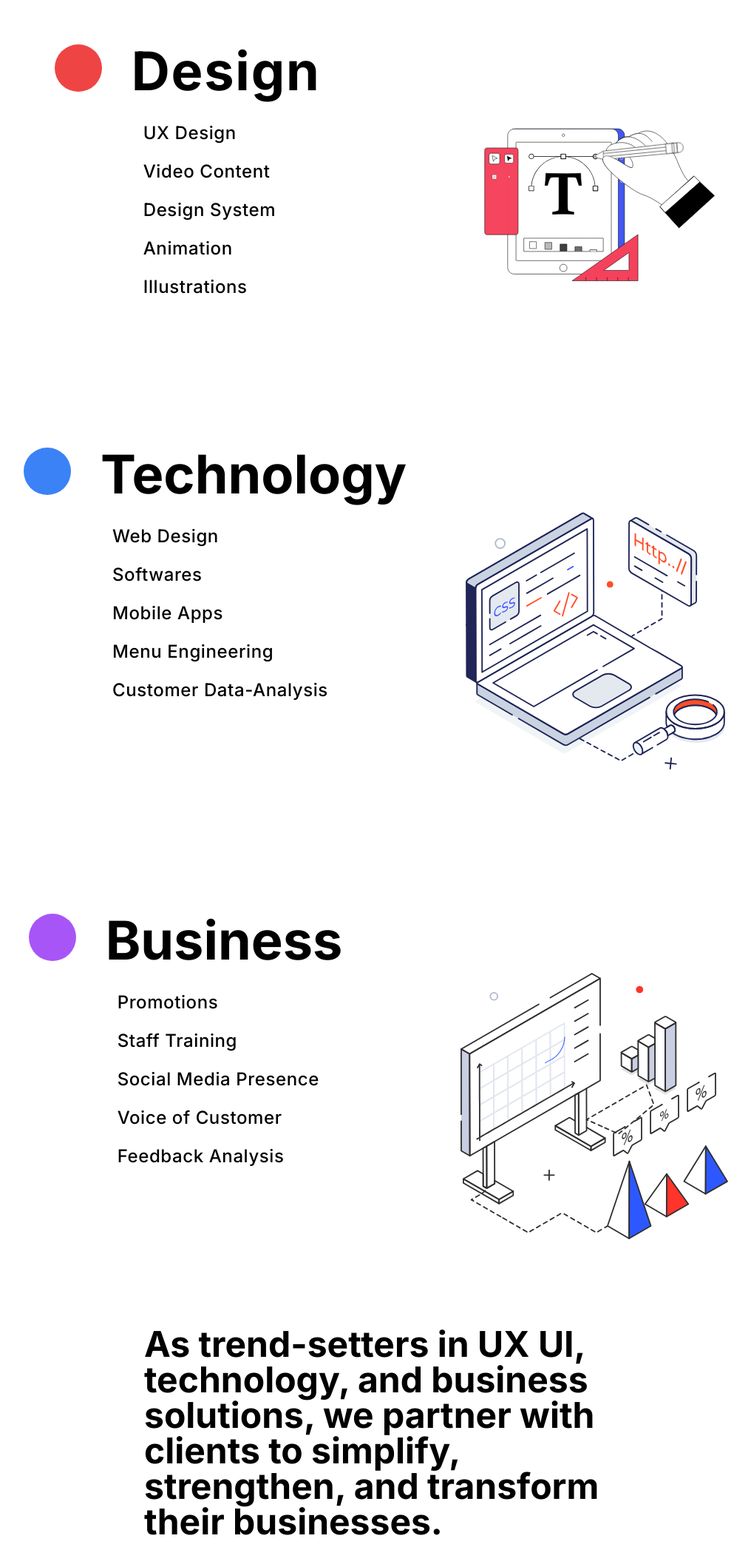
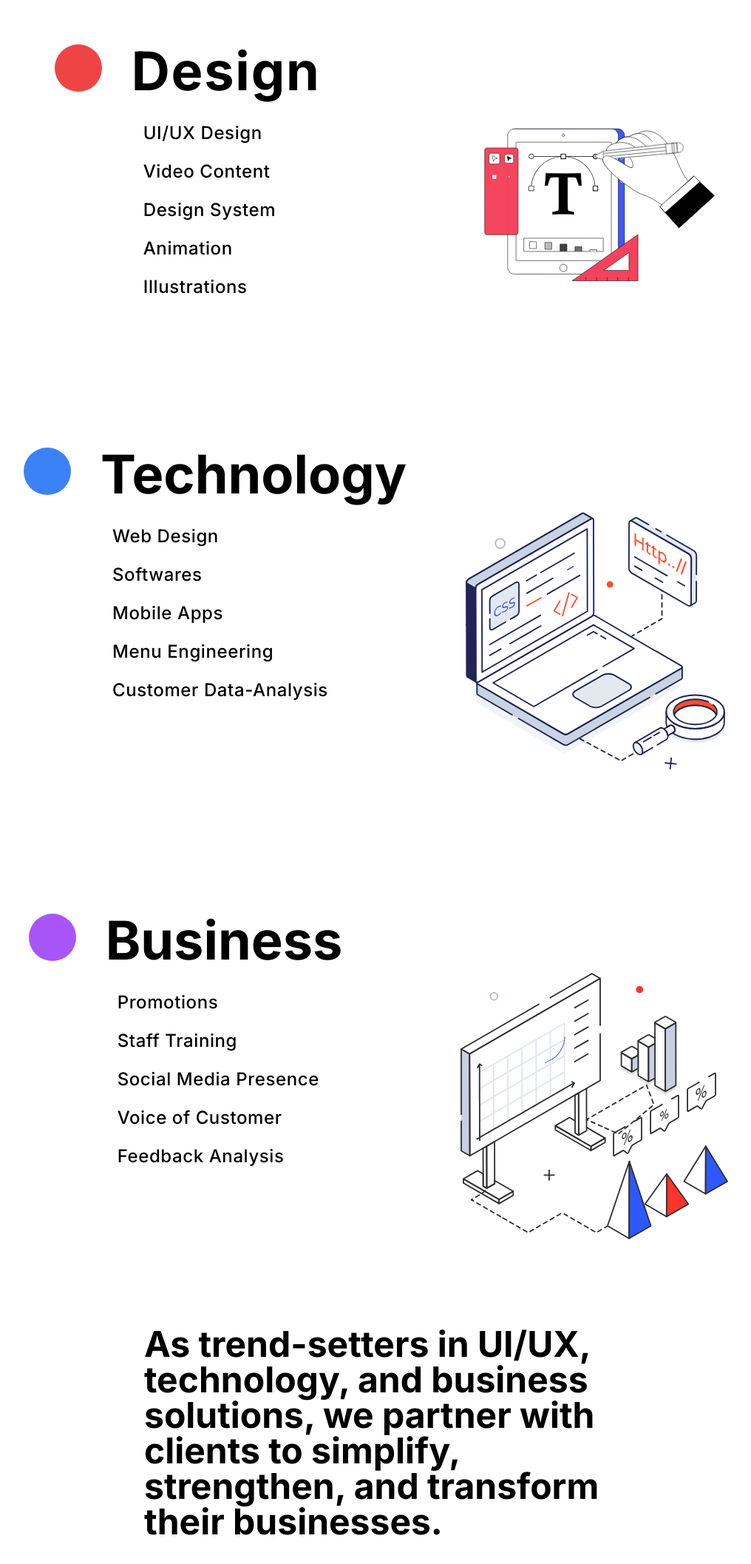
Before and after one commit to kanishkacodes/explorex, a Next.js app: page / in a window 1280 px wide. Shown: the part 1633-3747 px from the top of the page at 74% size, without its empty margins (93-1109 px from the left). Built offline with nearby package versions, Linux system fonts and the light colour scheme.

Commit message:
added content

```diff
--- a/src/components/Design.tsx
+++ b/src/components/Design.tsx
@@ -47,7 +47,7 @@ function Design() {
               Design
             </motion.h1>
             <div className="ml-14 mt-8 mb-8">
-              {["UX Design", "Video Content", "Design System", "Animation", "Illustrations"].map((text, index) => (
+              {["UI/UX Design", "Video Content", "Design System", "Animation", "Illustrations"].map((text, index) => (
                 <motion.p
                   key={index}
                   initial="hidden"
--- a/src/components/Hero3.tsx
+++ b/src/components/Hero3.tsx
@@ -31,7 +31,7 @@ function Hero3() {
           transition={{ duration: 0.5, delay: 0.25 }}
           className="font-bold md:text-5xl text-3xl text-black"
         >
-         As trend-setters in UX UI, technology, and business solutions, we partner with clients to simplify, strengthen, and transform their businesses.
+         As trend-setters in UI/UX, technology, and business solutions, we partner with clients to simplify, strengthen, and transform their businesses.
         </motion.h1>
       </div>
 
```
